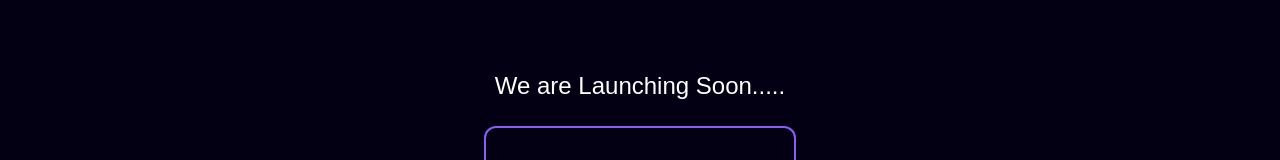
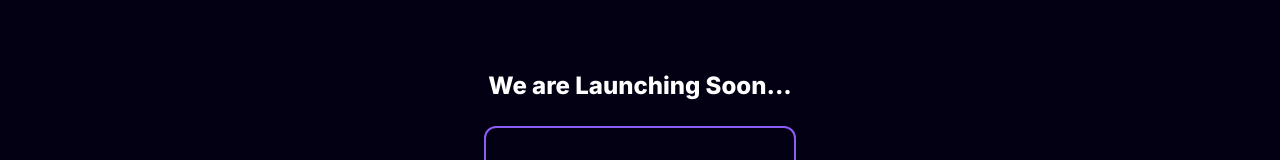
Before and after one commit to sayandas-sd/Magistech_2.0, a Next.js app: page / in a window 1280 px wide. Shown: the part 840-1000 px from the top of the page. Built offline with nearby package versions, Linux system fonts and the light colour scheme.

Commit message:
added timer font

```diff
--- a/components/Timer.tsx
+++ b/components/Timer.tsx
@@ -46,7 +46,7 @@ export default function Timer({ launchDate }: { launchDate: string }) {
 
   if (!hasMounted) {
     return <div className="flex flex-col items-center justify-center text-white">
-      <div className="mb-6 text-xl md:text-2xl font-medium font-bold anton-regular">We are Launching Soon.....</div>
+      <div className="mb-6 text-xl md:text-2xl font-extrabold">We are Launching Soon.....</div>
       <div className="flex space-x-4 md:text-3xl text-xl font-extrabold border border-1 p-6 rounded-xl">
         <div className="text-center">00 : <div></div></div>
         <div className="text-center">00 : <div></div></div>
@@ -59,7 +59,7 @@ export default function Timer({ launchDate }: { launchDate: string }) {
   return (
 
     <div className="flex flex-col items-center justify-center text-white">
-      <div className="mb-6 text-xl md:text-2xl font-medium font-bold anton-regular">We are Launching Soon.....</div>
+      <div className="mb-6 text-xl md:text-2xl font-extrabold">We are Launching Soon...</div>
       <div className="flex space-x-4 md:text-3xl text-xl font-extrabold border-2 border-violet-500 p-8 rounded-xl">
         <div className="text-center">
           <span>{timeLeft.days}</span> :
```
